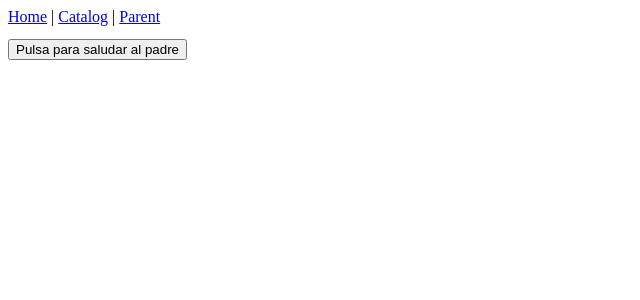
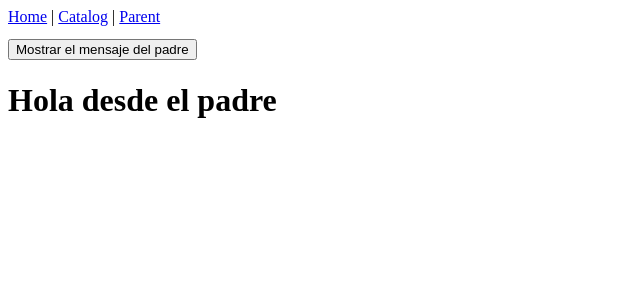
Before and after one commit to edumoro412/ejerciciosAlebat, a Vue app in the folder vue/vue-project/: page /parent in a window 1280 px wide. Shown: the top 300 px of the page, without its empty margins (0-640 px from the left). Built offline with nearby package versions, Linux system fonts and the light colour scheme; the HTML template or start-up script is replaced by a standard one.

Commit message:
ninth excercise done

```diff
--- a/vue/vue-project/src/components/ChildComponent.vue
+++ b/vue/vue-project/src/components/ChildComponent.vue
@@ -1,13 +1,13 @@
 <script setup lang="ts">
-const emit = defineEmits(['parent-greet'])
-
-const sendGreet = () => {
-  emit('parent-greet', 'Hola, componente padre')
-}
+defineProps<{
+  parentFunction: () => void
+  parentMessage: string
+}>()
 </script>
 <template>
   <div>
-    <button class="child-button" @click="sendGreet">Pulsa para saludar al padre</button>
+    <button class="child-button" @click="parentFunction">Mostrar el mensaje del padre</button>
+    <h1 v-if="parentMessage">{{ parentMessage }}</h1>
   </div>
 </template>
 
--- a/vue/vue-project/src/components/ParentComponent.vue
+++ b/vue/vue-project/src/components/ParentComponent.vue
@@ -1,17 +1,16 @@
 <script setup lang="ts">
+import { ref } from 'vue'
 import ChildComponent from './ChildComponent.vue'
-import { ref } from 'vue'
 
-const childMessage = ref('')
-const receiveGreet = (mensaje: string) => {
-  childMessage.value = mensaje
+const parentMessage = ref('Hola desde el padre')
+
+function onClic() {
+  parentMessage.value = 'Mensaje actualizado desde el padre'
 }
 </script>
 <template>
-  <div>
-    <ChildComponent @parent-greet="receiveGreet" />
-    <p v-if="childMessage">{{ childMessage }}</p>
-  </div>
+  <ChildComponent :parentFunction="onClic" :parentMessage="parentMessage" />
+  <div></div>
 </template>
 
 <style scoped></style>
```
